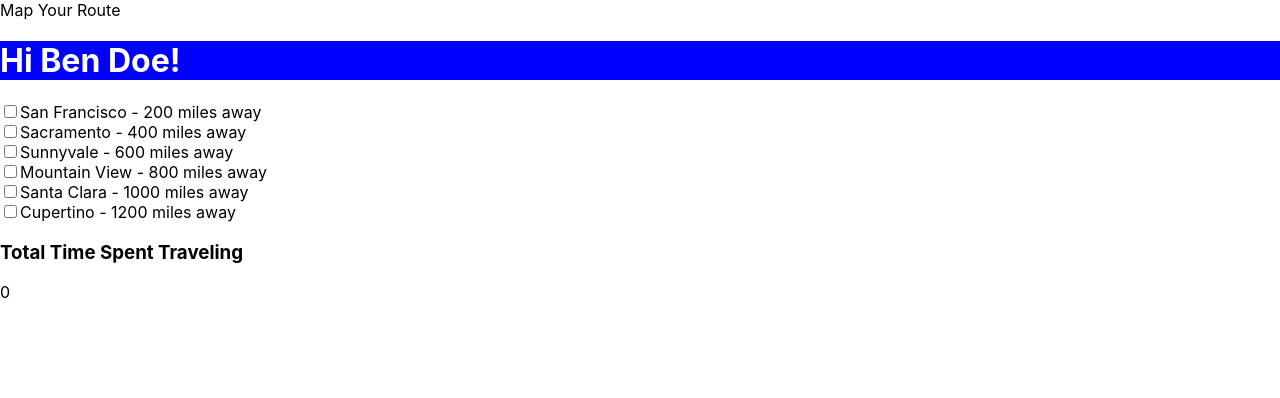
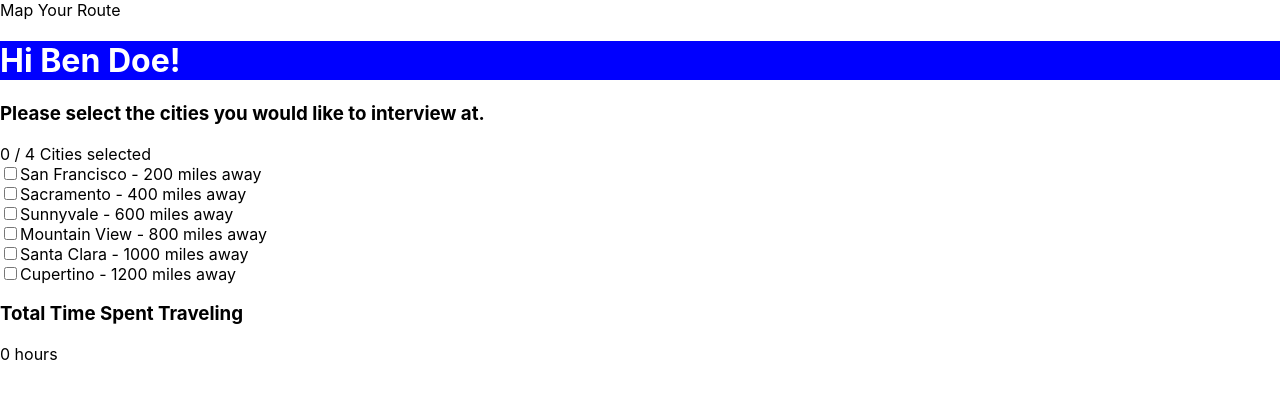
Before and after one commit to k3luu/mapper, a React (Create React App) app: page / in a window 1280 px wide. Shown: the top 398 px of the page. Built offline with nearby package versions, Linux system fonts and the light colour scheme.

Commit message:
adding fields and labels for clarity

```diff
--- a/src/components/List/List.js
+++ b/src/components/List/List.js
@@ -31,6 +31,28 @@ function List() {
     setSelectedTransport(newTransportList);
   }
 
+  /**
+   * @param {*} mode the transport mode we're checking for
+   * @param {*} cityName the city we're checking against
+   *
+   * @return true if mode is available, false if already being used
+   */
+  function handleTranportAvailable(mode, cityName) {
+    let modeForCity = selectedTransport.get(cityName).type;
+
+    for (let [key, value] of selectedTransport) {
+      if (
+        value.type === modeForCity &&
+        mode === modeForCity &&
+        key !== cityName
+      ) {
+        return false;
+      }
+    }
+
+    return true;
+  }
+
   function handleTransportSelect(e) {
     const value = e.target.value;
     const name = e.target.name;
@@ -62,6 +84,10 @@ function List() {
 
   return (
     <Container>
+      <h3>Please select the cities you would like to interview at.</h3>
+      <div>
+        {selectedCities.size} / {User.num_cities} Cities selected
+      </div>
       {CityDetails.map(city => (
         <div key={city.id}>
           <input
@@ -79,6 +105,7 @@ function List() {
           </label>
           {selectedCities.has(city.name) && (
             <div>
+              <h4>How would you like to get there?</h4>
               {Transport.map(mode => (
                 <>
                   <input
@@ -93,6 +120,9 @@ function List() {
                   <label htmlFor={`${city.id}__${mode.type}`}>
                     {mode.type}
                   </label>
+                  {selectedTransport.has(city.name) && // checks if transport has been picked
+                  !handleTranportAvailable(mode.type, city.name) && //
+                    'Oops, this transport mode has already been used.'}
                 </>
               ))}
               <div>
@@ -107,9 +137,8 @@ function List() {
           )}
         </div>
       ))}
-
       <h3>Total Time Spent Traveling</h3>
-      {calculateTotalTime()}
+      {calculateTotalTime()} hours
     </Container>
   );
 }
```
